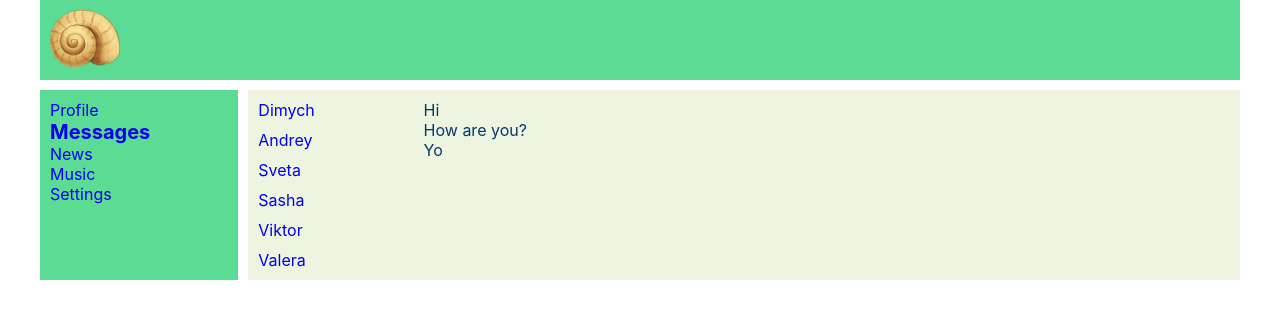
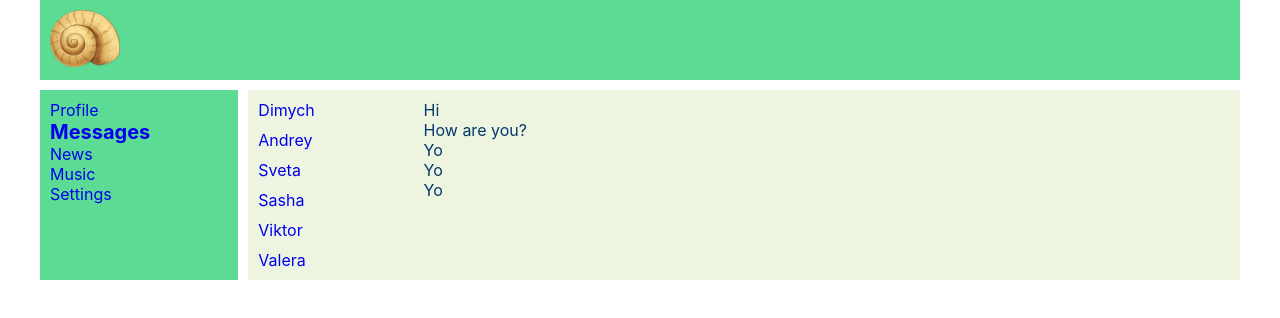
Before and after one commit to bechorhl/react-social-network, a React (Create React App) app: page /dialogs in a window 1280 px wide. Shown: the top 318 px of the page. Built offline with nearby package versions, Linux system fonts and the light colour scheme.

Commit message:
Dialigs page, put the data into the object

```diff
--- /dev/null
+++ b/src/components/Dialogs/DialogItem/DialogItem.jsx
@@ -0,0 +1,13 @@
+import React from 'react';
+import styles from './../Dialogs.module.css';
+import { NavLink } from 'react-router-dom';
+
+const DialogItem = (props) => {
+  return (
+    <li className={styles.dialog}>
+      <NavLink to={'/dialogs/' + props.id}>{props.name}</NavLink>
+    </li>
+  );
+};
+
+export default DialogItem;
--- a/src/components/Dialogs/Dialogs.jsx
+++ b/src/components/Dialogs/Dialogs.jsx
@@ -1,35 +1,38 @@
 import React from 'react';
 import styles from './Dialogs.module.css';
-import { NavLink } from 'react-router-dom';
-
-const DialogItem = (props) => {
-  return (
-    <li className={styles.dialog}>
-      <NavLink to={'/dialogs/' + props.id}>{props.name}</NavLink>
-    </li>
-  );
-};
-
-const Message = (props) => {
-  return <li className={styles.message}>{props.message}</li>;
-};
+import DialogItem from './DialogItem/DialogItem';
+import Message from './Message/Message';
 
 const Dialogs = (props) => {
+  let dialogs = [
+    { id: 1, name: 'Dimych' },
+    { id: 2, name: 'Andrey' },
+    { id: 3, name: 'Sveta' },
+    { id: 4, name: 'Sasha' },
+    { id: 5, name: 'Viktor' },
+    { id: 6, name: 'Valera' },
+  ];
+
+  let messages = [
+    { id: 1, message: 'Hi' },
+    { id: 2, message: 'How are you?' },
+    { id: 3, message: 'Yo' },
+    { id: 4, message: 'Yo' },
+    { id: 5, message: 'Yo' },
+  ];
+
+  let dialogsElements = dialogs.map((dialog) => (
+    <DialogItem id={dialog.id} name={dialog.name} />
+  ));
+
+  let messagesElements = messages.map((message) => (
+    <Message message={message.message} />
+  ));
+
   return (
     <div className={styles.dialogs}>
-      <ul className={styles.dialogsItems}>
-        <DialogItem id="1" name="Dimych" />
-        <DialogItem id="2" name="Andrey" />
-        <DialogItem id="3" name="Sveta" />
-        <DialogItem id="4" name="Sasha" />
-        <DialogItem id="5" name="Viktor" />
-        <DialogItem id="6" name="Valera" />
-      </ul>
-      <ul className={styles.messages}>
-        <Message message="Hi" />
-        <Message message="How are you?" />
-        <Message message="Yo" />
-      </ul>
+      <ul className={styles.dialogsItems}>{dialogsElements}</ul>
+      <ul className={styles.messages}>{messagesElements}</ul>
     </div>
   );
 };
--- /dev/null
+++ b/src/components/Dialogs/Message/Message.jsx
@@ -0,0 +1,8 @@
+import React from 'react';
+import styles from './../Dialogs.module.css';
+
+const Message = (props) => {
+  return <li className={styles.message}>{props.message}</li>;
+};
+
+export default Message;
--- a/src/components/Profile/MyPosts/MyPosts.jsx
+++ b/src/components/Profile/MyPosts/MyPosts.jsx
@@ -3,6 +3,15 @@ import styles from './MyPosts.module.css';
 import Post from './Post/Post';
 
 const MyPosts = () => {
+  let posts = [
+    { id: 1, message: 'Hi! How are you?', likesCount: 15 },
+    { id: 2, message: "It's my first post", likesCount: 20 },
+  ];
+
+  let postsElements = posts.map((post) => (
+    <Post message={post.message} likesCount={post.likesCount} />
+  ));
+
   return (
     <div className={styles.postsBlock}>
       <h3>My posts</h3>
@@ -15,10 +24,7 @@ const MyPosts = () => {
         </div>
       </div>
       <div>
-        <ul className={styles.posts}>
-          <Post message="Hi! how are you?" likesCount="15" />
-          <Post message="It's my first post" likesCount="20" />
-        </ul>
+        <ul className={styles.posts}>{postsElements}</ul>
       </div>
     </div>
   );
```
